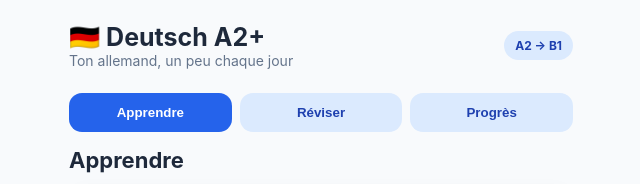
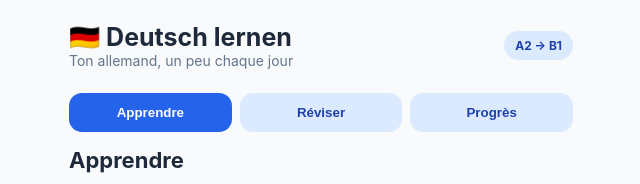
Before and after one commit to FVernay1980/deutsch-a2-plus-test, a plain HTML site: page index.html in a window 1280 px wide. Shown: the top 184 px of the page, 319-959 px from the left. Drawn offline with Linux system fonts and the light colour scheme.

Commit message:
Change title from 'Deutsch A2+' to 'Deutsch lernen'

```diff
--- a/index.html
+++ b/index.html
@@ -1 +1 @@
-<!doctype html><html lang="fr"><head><meta charset="utf-8"><meta name="viewport" content="width=device-width,initial-scale=1,viewport-fit=cover"><meta name="theme-color" content="#155e49"><meta name="apple-mobile-web-app-capable" content="yes"><meta name="apple-mobile-web-app-status-bar-style" content="default"><link rel="manifest" href="manifest.webmanifest"><link rel="apple-touch-icon" href="icon.png"><title>Deutsch A2+</title><link rel="stylesheet" href="./style.css?v=022-blue"></head><body><main class="app"><header><div><h1>🇩🇪 Deutsch A2+</h1><div class="muted">Ton allemand, un peu chaque jour</div></div><span class="tag">A2 → B1</span></header><nav class="tabs"><button class="tab active" data-tab="learn">Apprendre</button><button class="tab" data-tab="review">Réviser</button><button class="tab" data-tab="progress">Progrès</button></nav><section id="screen"></section><footer>V0.2.2-dev · Données conservées sur cet appareil</footer></main><script src="./app.js?v=023-2" defer></script>
+<!doctype html><html lang="fr"><head><meta charset="utf-8"><meta name="viewport" content="width=device-width,initial-scale=1,viewport-fit=cover"><meta name="theme-color" content="#155e49"><meta name="apple-mobile-web-app-capable" content="yes"><meta name="apple-mobile-web-app-status-bar-style" content="default"><link rel="manifest" href="manifest.webmanifest"><link rel="apple-touch-icon" href="icon.png"><title>Deutsch lernen</title><link rel="stylesheet" href="./style.css?v=022-blue"></head><body><main class="app"><header><div><h1>🇩🇪 Deutsch lernen</h1><div class="muted">Ton allemand, un peu chaque jour</div></div><span class="tag">A2 → B1</span></header><nav class="tabs"><button class="tab active" data-tab="learn">Apprendre</button><button class="tab" data-tab="review">Réviser</button><button class="tab" data-tab="progress">Progrès</button></nav><section id="screen"></section><footer>V0.2.2-dev · Données conservées sur cet appareil</footer></main><script src="./app.js?v=023-2" defer></script>
```
